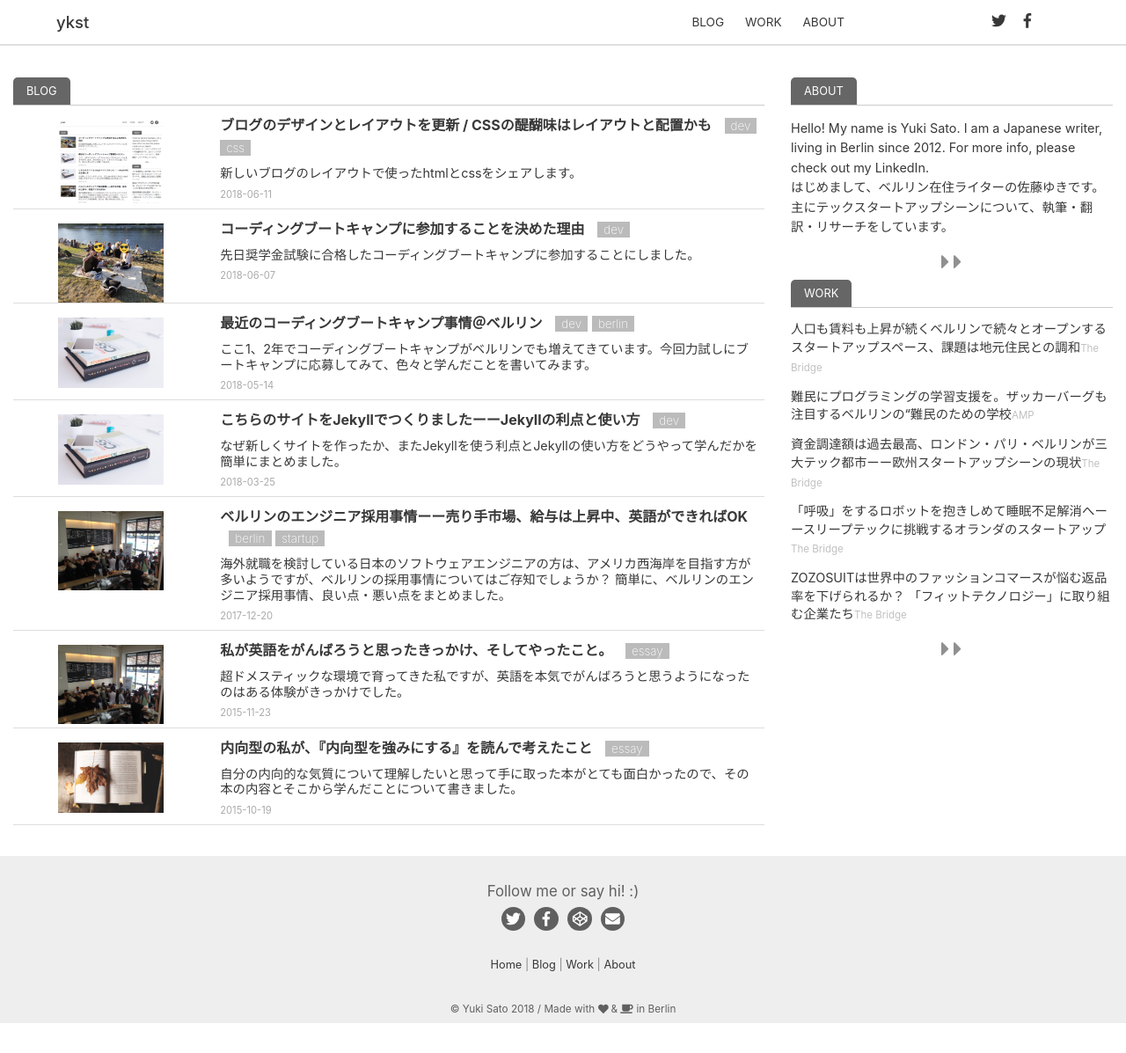
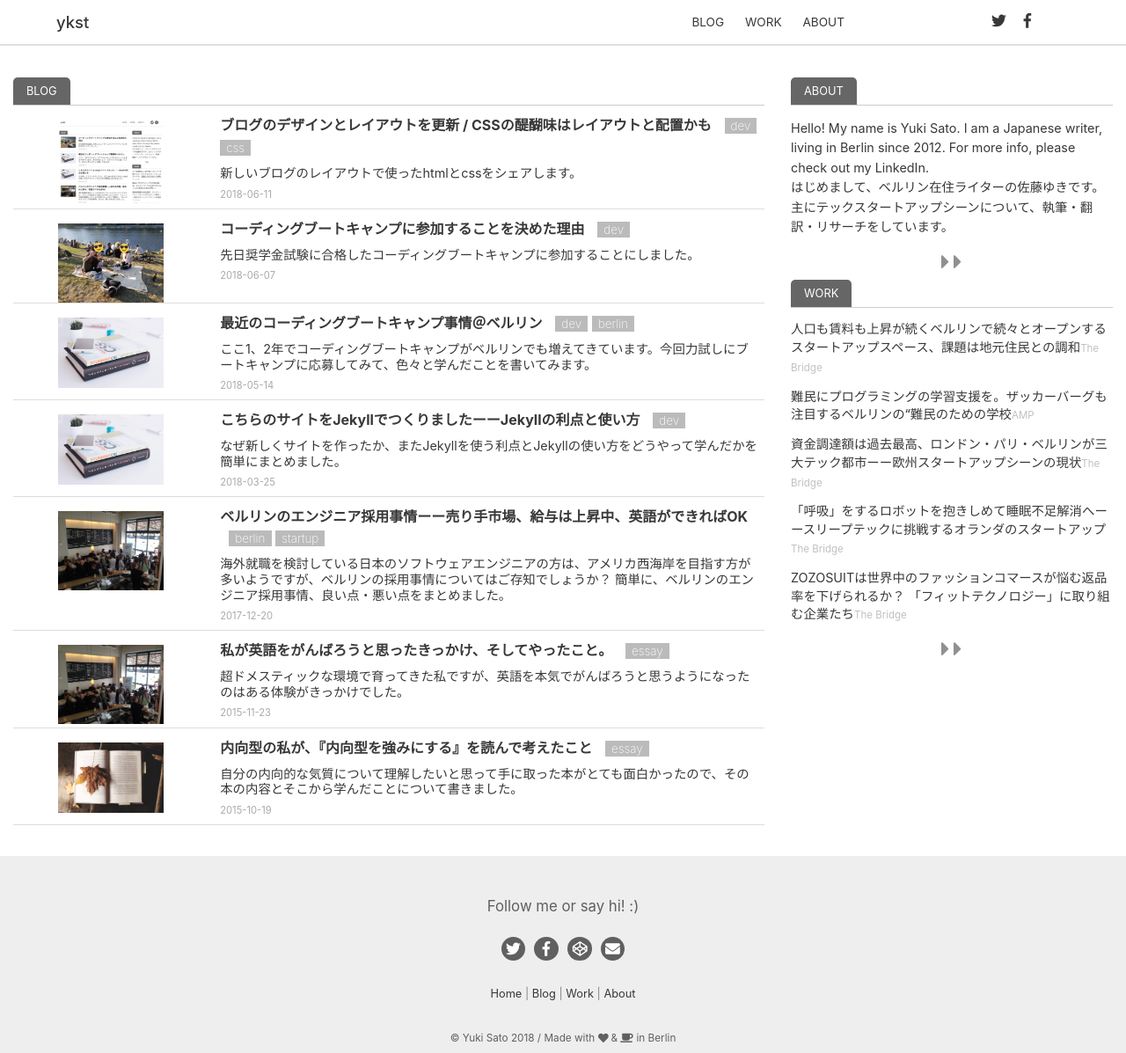
Before and after one commit to youxiberlin/blog, a Jekyll site: the page built from index.md, in a window 1280 px wide. Shown: the whole page at 88% size. Built offline with Jekyll 4.4.1, drawn with Linux system fonts in a browser that asks for light colours; nearby versions of some CDN libraries; before the commit the page ends 1163 px from its top, so only the background shows below that.

Commit message:
modified footer

```diff
--- a/_includes/footer.html
+++ b/_includes/footer.html
@@ -1,13 +1,11 @@
 <footer>
-<center>
-<span style="color: #606060;">Follow me or say hi! :) </span>  <br>
+  <p>Follow me or say hi! :) </p>
   <a href="https://twitter.com/yuki_sat" target="_blank"><i class="fab fa-twitter circle-tw circle-fa"></i></a>
   <a href="https://www.facebook.com/sato.youxi" target="_blank">
   <i class="fab fa-facebook-f circle-fb circle-fa"></i></a>
   <a href="https://codepen.io/yukisato/" target="_blank">
   <i class="fab fa-codepen circle-codepen circle-fa"></i></a>
   <a href="mailto:sato.youxi@gmail.com"><i class="fas fa-envelope circle-env circle-fa"></i></a>
-</center>
   <div class="footer-nav-menu">
     <a href="/" class="hover-line">Home</a> |
     <a href="/blog/" class="hover-line">Blog</a> |
--- a/_sass/_layout-base.scss
+++ b/_sass/_layout-base.scss
@@ -66,6 +66,8 @@
   background: #eee;
   padding-top: 25px;
   margin-top: 20px;
+  text-align: center;
+  color: #606060;
 }
 
 
```
Lines whose indentation alone changed are shown as unchanged.
